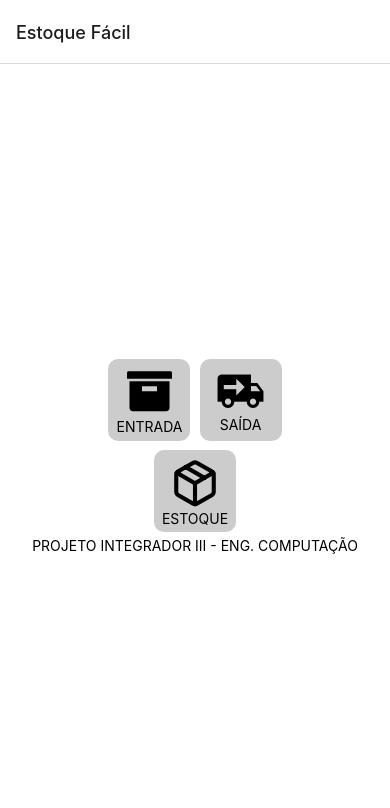
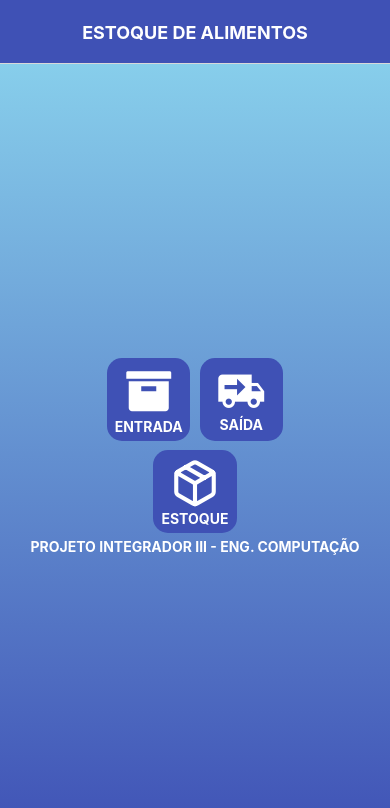
Before and after one commit to LuckasDuarte/estoque, a React Native app: screen / in a window 390 px wide. Shown: the top 808 px of the page. Built offline with nearby package versions, Linux system fonts and the light colour scheme.

Commit message:
linear gradient home

```diff
--- a/App.js
+++ b/App.js
@@ -18,25 +18,58 @@ const Stack = createStackNavigator();
 export default function App() {
   return (
     <NavigationContainer>
+      <StatusBar style='light' />
       <Stack.Navigator>
         <Stack.Screen name="Home" component={homePage}
           options={{
-            title: "Estoque Fácil",
+            title: "ESTOQUE DE ALIMENTOS",
+            headerTitleAlign: 'center', // Alinha o texto ao centro
+            headerStyle: {
+              backgroundColor: '#3F51B5', // Cor de fundo desejada
+            },
+            headerTintColor: '#fff', // Cor do texto do cabeçalho
+            headerTitleStyle: {
+              fontWeight: 'bold', // Estilo do texto do cabeçalho
+            },
           }}
         />
         <Stack.Screen name="Entrada" component={entradaPage}
           options={{
             title: "Cadastrar Entrada",
+            headerTitleAlign: 'center', // Alinha o texto ao centro
+            headerStyle: {
+              backgroundColor: '#3F51B5', // Cor de fundo desejada
+            },
+            headerTintColor: '#fff', // Cor do texto do cabeçalho
+            headerTitleStyle: {
+              fontWeight: 'bold', // Estilo do texto do cabeçalho
+            },
           }}
         />
         <Stack.Screen name="Saida" component={saidaPage}
           options={{
             title: "Cadastrar Saída",
+            headerTitleAlign: 'center', // Alinha o texto ao centro
+            headerStyle: {
+              backgroundColor: '#3F51B5', // Cor de fundo desejada
+            },
+            headerTintColor: '#fff', // Cor do texto do cabeçalho
+            headerTitleStyle: {
+              fontWeight: 'bold', // Estilo do texto do cabeçalho
+            },
           }}
         />
         <Stack.Screen name="Estoque" component={estoquePage}
           options={{
             title: "Consultar Estoque",
+            headerTitleAlign: 'center', // Alinha o texto ao centro
+            headerStyle: {
+              backgroundColor: '#3F51B5', // Cor de fundo desejada
+            },
+            headerTintColor: '#fff', // Cor do texto do cabeçalho
+            headerTitleStyle: {
+              fontWeight: 'bold', // Estilo do texto do cabeçalho
+            },
           }}
         />
       </Stack.Navigator>
--- a/package.json
+++ b/package.json
@@ -22,7 +22,8 @@
     "react-native-gesture-handler": "~2.14.0",
     "react-native-safe-area-context": "4.8.2",
     "react-native-screens": "~3.29.0",
-    "@react-native-picker/picker": "2.6.1"
+    "@react-native-picker/picker": "2.6.1",
+    "expo-linear-gradient": "~12.7.2"
   },
   "devDependencies": {
     "@babel/core": "^7.20.0"
--- a/src/pages/HOME/home.js
+++ b/src/pages/HOME/home.js
@@ -9,34 +9,42 @@ import {
 // icons
 import { Entypo, MaterialCommunityIcons, Feather  } from '@expo/vector-icons';
 
+// Linear Gradient
+import { LinearGradient } from 'expo-linear-gradient';
+
 export default function Home({ navigation }){
     return (
+        <LinearGradient
+            colors={['#87CEEB', '#3F51B5']}
+            style={styles.container}
+        >
         <View style={styles.container}>
             <View style={styles.containerBtn}>
                 <TouchableOpacity style={styles.Btn}
                     onPress={() => navigation.navigate('Entrada')}
                 >
-                    <Entypo name="box" size={50} color="black" />
-                    <Text>ENTRADA</Text>
+                    <Entypo name="box" size={50} color="white" />
+                    <Text style={styles.textBtn}>ENTRADA</Text>
                 </TouchableOpacity>
 
                 <TouchableOpacity style={styles.Btn}
                     onPress={() => navigation.navigate('Saida')}
                 >
-                    <MaterialCommunityIcons name="truck-delivery" size={50} color="black" />
-                    <Text>SAÍDA</Text>
+                    <MaterialCommunityIcons name="truck-delivery" size={50} color="white" />
+                    <Text style={styles.textBtn}>SAÍDA</Text>
                 </TouchableOpacity>
 
                 <TouchableOpacity style={styles.Btn}
                     onPress={() => navigation.navigate('Estoque')}
                 >
-                <Feather name="package" size={50} color="black" />
-                    <Text>ESTOQUE</Text>
+                <Feather name="package" size={50} color="white" />
+                    <Text style={styles.textBtn}>ESTOQUE</Text>
                 </TouchableOpacity>
             </View>
 
-        <Text>PROJETO INTEGRADOR III - ENG. COMPUTAÇÃO</Text>
+        <Text style={styles.textBtn}>PROJETO INTEGRADOR III - ENG. COMPUTAÇÃO</Text>
         </View>
+        </LinearGradient>
     );
 }
 
@@ -44,13 +52,12 @@ const styles = StyleSheet.create({
     container: {
         justifyContent: 'center',
         alignItems: 'center',
-        backgroundColor: '#fff',
         flex: 1
     },
     containerBtn:{
         flexDirection: 'row', // Alterado para 'row'
         flexWrap: 'wrap', // Adicionado para quebra de linha
-        justifyContent: 'center', // Centralizar os botões
+        justifyContent: 'center', // Centralizar os botões,
     },
     Btn: {
         width: '45%', // Definindo a largura para ocupar 45% da tela
@@ -58,9 +65,11 @@ const styles = StyleSheet.create({
         margin: '2.5%', // Margem entre os botões
         alignItems: 'center',
         justifyContent: 'center',
-        backgroundColor: '#ccc',
-        borderRadius: 10,
+        backgroundColor: '#3F51B5',
+        borderRadius: 15,
+    },
+    textBtn: {
+        color: "#fff",
+        fontWeight: 'bold'
     }
 })
-
-{/* <Entypo name="box" size={24} color="black" /> */}
```
Also changed, not shown: 1 other file (tests, documents, lock files or other folders).
